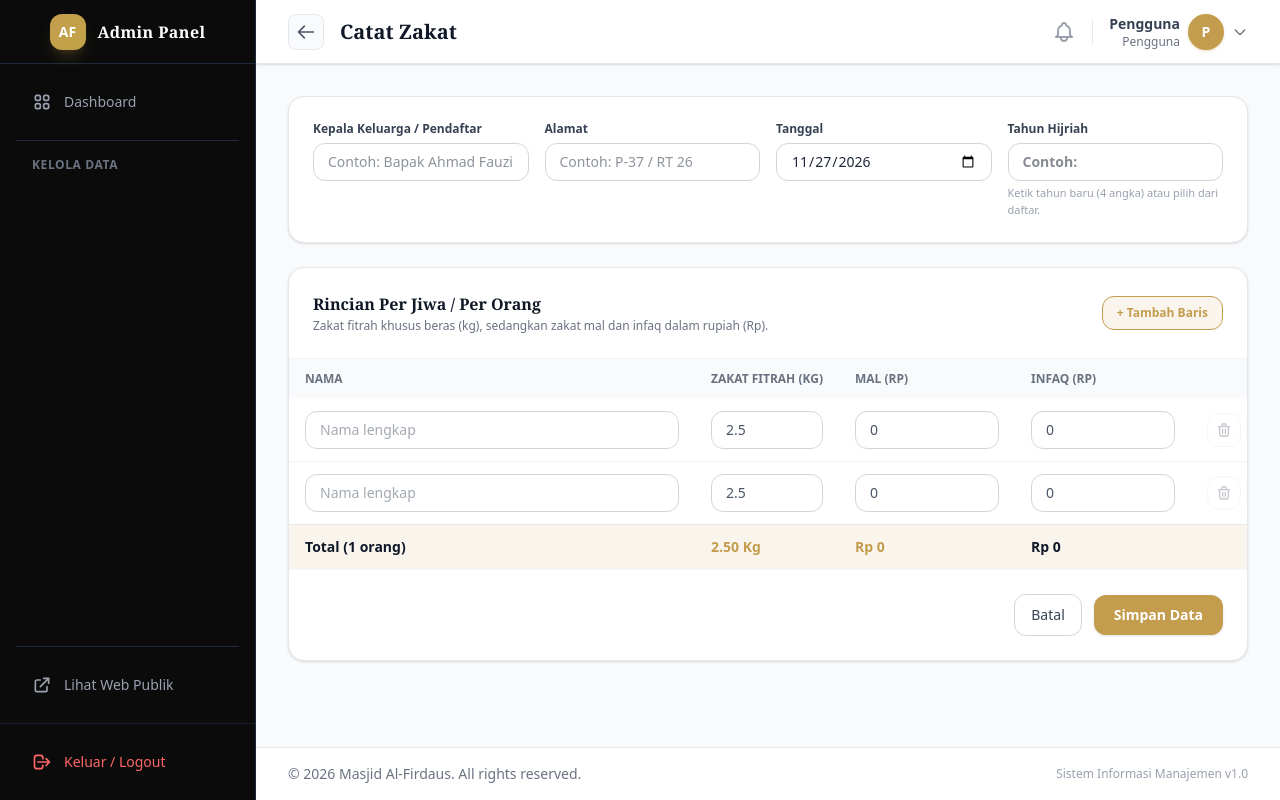
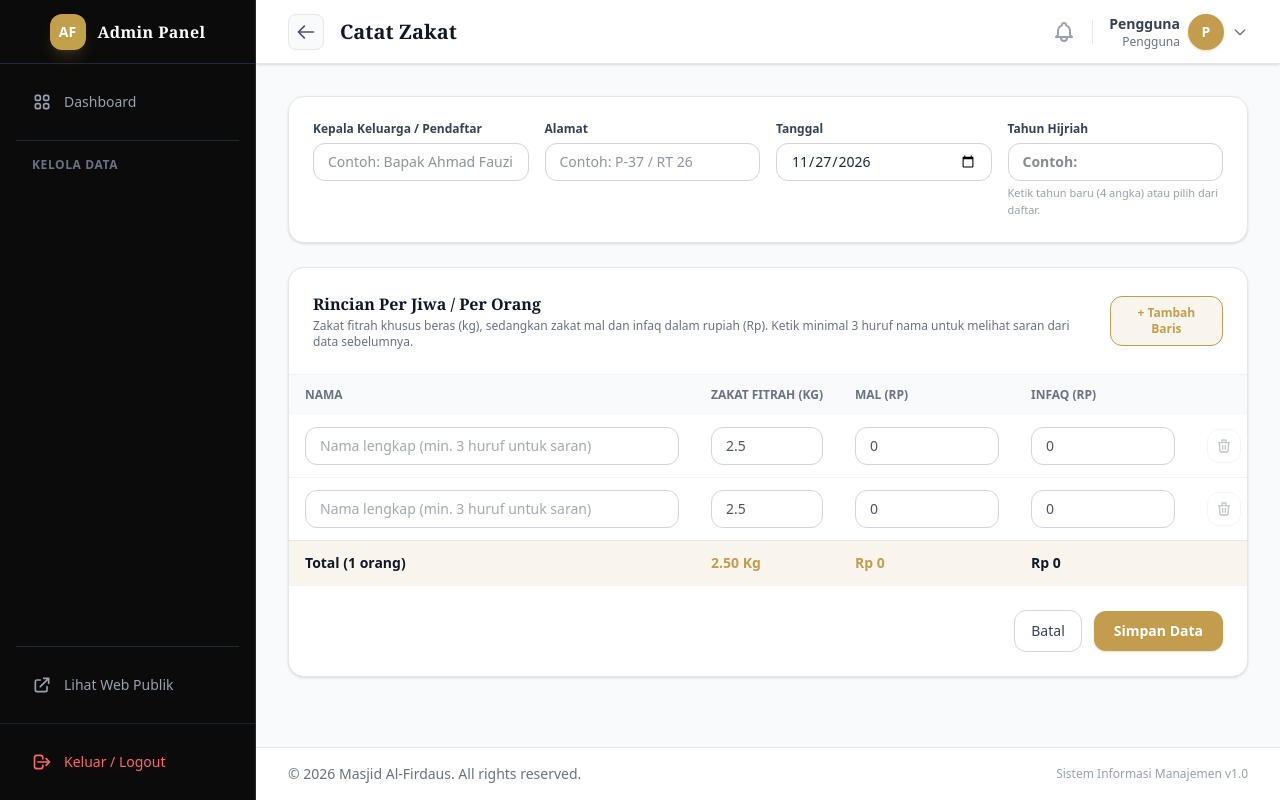
Before and after one commit to RndyAchmad/sim-masjid-al-firdaus, a Laravel app: template resources/views/admin/zakat/create.blade.php in a window 1280 px wide. Run offline with Laravel 12, Linux system fonts and the light colour scheme; the template is opened without the code that fills it, so the values that code supplies are empty; style sheets or scripts are compiled from the project's sources; some libraries are stand-ins or nearby versions.

Commit message:
fix: nama and min zakat firah

```diff
--- a/resources/views/admin/zakat/create.blade.php
+++ b/resources/views/admin/zakat/create.blade.php
@@ -12,6 +12,22 @@
             ->sortDesc()
             ->values();
 
+        $nameSuggestions = collect($previousNames ?? [])
+            ->map(fn ($n) => trim((string) $n))
+            ->filter()
+            ->unique()
+            ->values()
+            ->all();
+
+        $headSuggestions = collect($previousHeads ?? [])
+            ->map(fn ($h) => [
+                'name' => trim((string) data_get($h, 'name', '')),
+                'address' => trim((string) data_get($h, 'address', '')),
+            ])
+            ->filter(fn ($h) => $h['name'] !== '')
+            ->values()
+            ->all();
+
         $initialRows = old('items', [
             ['nama' => '', 'fitrah_kg' => 2.5, 'mal_rp' => 0, 'infaq_rp' => 0],
         ]);
@@ -25,6 +41,11 @@
         data-confirm-text="Ya, Simpan"
         x-data="{
             kepalaKeluarga: @js(old('kepala_keluarga', '')),
+            alamat: @js(old('alamat', '')),
+            alamatManual: false,
+            headOpen: false,
+            headSuggestions: @js($headSuggestions),
+            nameSuggestions: @js($nameSuggestions),
             rows: @js($initialRows),
             addRow() {
                 this.rows.push({ nama: '', fitrah_kg: 2.5, mal_rp: 0, infaq_rp: 0 });
@@ -33,6 +54,30 @@
                 if (this.rows.length > 1) {
                     this.rows.splice(index, 1);
                 }
+            },
+            filteredHeads(query) {
+                const q = (query || '').trim().toLowerCase();
+                if (q.length < 3) {
+                    return [];
+                }
+                return this.headSuggestions
+                    .filter(item => item.name.toLowerCase().includes(q))
+                    .slice(0, 8);
+            },
+            selectHead(item) {
+                this.kepalaKeluarga = item.name;
+                this.alamat = item.address || '';
+                this.alamatManual = false;
+                this.headOpen = false;
+            },
+            filteredNames(query) {
+                const q = (query || '').trim().toLowerCase();
+                if (q.length < 3) {
+                    return [];
+                }
+                return this.nameSuggestions
+                    .filter(name => name.toLowerCase().includes(q))
+                    .slice(0, 8);
             },
             get totalFitrahKg() {
                 return this.rows.reduce((sum, r) => sum + (parseFloat(r.fitrah_kg) || 0), 0).toFixed(2);
@@ -64,15 +109,38 @@
         {{-- Identitas Keluarga, Tanggal & Tahun Hijriah --}}
         <div class="rounded-2xl border border-gray-200 bg-white p-6 shadow-sm">
             <div class="grid grid-cols-1 gap-4 sm:grid-cols-2 lg:grid-cols-4">
-                <div>
+                <div class="relative" @click.outside="headOpen = false">
                     <label class="block text-xs font-semibold text-gray-700">Kepala Keluarga / Pendaftar</label>
                     <input type="text" name="kepala_keluarga" x-model="kepalaKeluarga" required
-                        placeholder="Contoh: Bapak Ahmad Fauzi"
+                        autocomplete="off"
+                        @input="headOpen = (kepalaKeluarga || '').trim().length >= 3"
+                        @focus="headOpen = (kepalaKeluarga || '').trim().length >= 3"
+                        placeholder="Contoh: Bapak Ahmad Fauzi (min. 3 huruf)"
                         class="mt-1.5 w-full rounded-xl border border-gray-300 px-3.5 py-2 text-sm focus:border-[#c49c4d] focus:outline-none focus:ring-2 focus:ring-[#c49c4d]/20">
+
+                    <div x-show="headOpen && filteredHeads(kepalaKeluarga).length > 0" x-cloak
+                        class="absolute left-0 right-0 top-full z-30 mt-1 max-h-48 overflow-y-auto rounded-xl border border-gray-200 bg-white py-1 shadow-lg">
+                        <p class="px-3 py-1 text-[10px] font-semibold uppercase tracking-wider text-gray-400">
+                            Riwayat Kepala Keluarga
+                        </p>
+                        <template x-for="headItem in filteredHeads(kepalaKeluarga)" :key="headItem.name">
+                            <button type="button"
+                                @mousedown.prevent="selectHead(headItem)"
+                                class="flex w-full items-center justify-between gap-2 px-3.5 py-2 text-left text-xs transition hover:bg-[#c49c4d]/10 hover:text-[#9c7832]">
+                                <div class="min-w-0">
+                                    <p class="truncate font-semibold text-gray-800" x-text="headItem.name"></p>
+                                    <p x-show="headItem.address" class="truncate text-[11px] text-gray-400" x-text="headItem.address"></p>
+                                </div>
+                                <span class="shrink-0 text-[10px] text-gray-400">Pilih</span>
+                            </button>
+                        </template>
+                    </div>
                 </div>
                 <div>
                     <label class="block text-xs font-semibold text-gray-700">Alamat</label>
-                    <input type="text" name="alamat" value="{{ old('alamat') }}" placeholder="Contoh: P-37 / RT 26"
+                    <input type="text" name="alamat" x-model="alamat"
+                        @input="alamatManual = true"
+                        placeholder="Contoh: P-37 / RT 26"
                         class="mt-1.5 w-full rounded-xl border border-gray-300 px-3.5 py-2 text-sm focus:border-[#c49c4d] focus:outline-none focus:ring-2 focus:ring-[#c49c4d]/20">
                 </div>
                 <div>
@@ -98,11 +166,11 @@
         </div>
 
         {{-- Tabel Utama: Nama (Lebar) | Zakat Fitrah (Kg) | Mal (Rp) | Infaq (Rp) --}}
-        <div class="overflow-hidden rounded-2xl border border-gray-200 bg-white shadow-sm">
+        <div class="rounded-2xl border border-gray-200 bg-white shadow-sm">
             <div class="flex flex-col justify-between gap-3 border-b border-gray-100 p-6 sm:flex-row sm:items-center">
                 <div>
                     <h2 class="text-base font-bold text-gray-900">Rincian Per Jiwa / Per Orang</h2>
-                    <p class="mt-0.5 text-xs text-gray-500">Zakat fitrah khusus beras (kg), sedangkan zakat mal dan infaq dalam rupiah (Rp).</p>
+                    <p class="mt-0.5 text-xs text-gray-500">Zakat fitrah khusus beras (kg), sedangkan zakat mal dan infaq dalam rupiah (Rp). Ketik minimal 3 huruf nama untuk melihat saran dari data sebelumnya.</p>
                 </div>
                 <button type="button" @click="addRow()"
                     class="inline-flex items-center gap-1.5 rounded-xl border border-[#c49c4d] bg-[#c49c4d]/10 px-3.5 py-2 text-xs font-semibold text-[#c49c4d] transition hover:bg-[#c49c4d] hover:text-white">
@@ -123,14 +191,32 @@
                     </thead>
                     <tbody class="divide-y divide-gray-100">
                         <template x-for="(row, index) in rows" :key="index">
-                            <tr class="hover:bg-gray-50/60">
-                                <td class="px-4 py-3">
+                            <tr x-data="{ suggestionOpen: false }" @click.outside="suggestionOpen = false" class="hover:bg-gray-50/60">
+                                <td class="relative px-4 py-3">
                                     <input type="text" :name="'items[' + index + '][nama]'" x-model="row.nama" required
-                                        placeholder="Nama lengkap"
+                                        autocomplete="off"
+                                        @input="suggestionOpen = (row.nama || '').trim().length >= 3"
+                                        @focus="suggestionOpen = (row.nama || '').trim().length >= 3"
+                                        placeholder="Nama lengkap (min. 3 huruf untuk saran)"
                                         class="w-full rounded-xl border border-gray-300 bg-white px-3.5 py-2 text-sm focus:border-[#c49c4d] focus:outline-none focus:ring-2 focus:ring-[#c49c4d]/20">
+
+                                    <div x-show="suggestionOpen && filteredNames(row.nama).length > 0" x-cloak
+                                        class="absolute left-4 right-4 top-full z-30 mt-1 max-h-48 overflow-y-auto rounded-xl border border-gray-200 bg-white py-1 shadow-lg">
+                                        <p class="px-3 py-1 text-[10px] font-semibold uppercase tracking-wider text-gray-400">
+                                            Riwayat Nama Sebelumnya
+                                        </p>
+                                        <template x-for="nameOption in filteredNames(row.nama)" :key="nameOption">
+                                            <button type="button"
+                                                @mousedown.prevent="row.nama = nameOption; suggestionOpen = false;"
+                                                class="flex w-full items-center justify-between px-3.5 py-2 text-left text-xs font-medium text-gray-700 transition hover:bg-[#c49c4d]/10 hover:text-[#9c7832]">
+                                                <span x-text="nameOption"></span>
+                                                <span class="text-[10px] text-gray-400">Pilih</span>
+                                            </button>
+                                        </template>
+                                    </div>
                                 </td>
                                 <td class="px-4 py-3">
-                                    <input type="number" step="0.1" min="0" :name="'items[' + index + '][fitrah_kg]'" x-model="row.fitrah_kg"
+                                    <input type="number" step="0.1" min="2.5" :name="'items[' + index + '][fitrah_kg]'" x-model="row.fitrah_kg"
                                         class="w-full rounded-xl border border-gray-300 bg-white px-3.5 py-2 text-sm focus:border-[#c49c4d] focus:outline-none focus:ring-2 focus:ring-[#c49c4d]/20">
                                 </td>
                                 <td class="px-4 py-3">
```
Also changed, not shown: app/Http/Controllers/Admin/ZakatController.php (+28 -3 lines).
